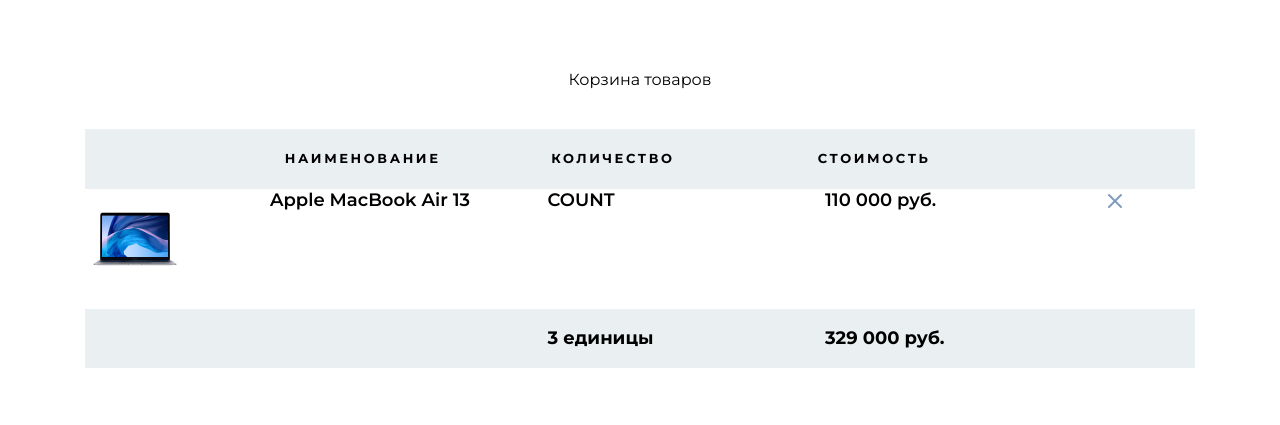
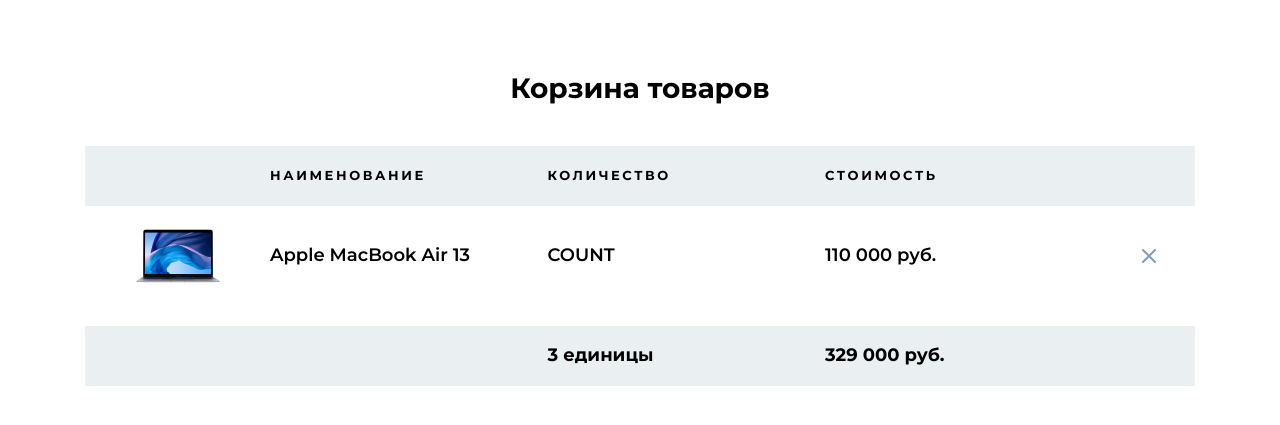
Before and after one commit to Nattyme/mini-projects, a PHP site: page / in a window 1280 px wide. Shown: the top 425 px of the page. Run offline with PHP 8.4, Linux system fonts and the light colour scheme.

Commit message:
.product style

```diff
--- a/CSS projects/Cart-page(HTML,SCSS)/css/main.css
+++ b/CSS projects/Cart-page(HTML,SCSS)/css/main.css
@@ -105,7 +105,7 @@
   text-align: center;
 }
 
-title-1 {
+.title-1 {
   font-size: 28px;
   line-height: 1.3;
   font-weight: 700;
@@ -114,7 +114,7 @@
 .cart-header {
   display: grid;
   grid-template-columns: 2fr repeat(3, 3fr) 1fr;
-  padding: 22px;
+  padding: 22px 0;
   background-color: #eaeff2;
   font-size: 13px;
   font-weight: 700;
@@ -145,22 +145,19 @@
   padding-bottom: 20px;
   display: grid;
   grid-template-columns: 2fr repeat(3, 3fr) 1fr;
-}
-
-.product__title {
   font-size: 18px;
   font-weight: 600;
   line-height: 1.3; /* 23.4px */
 }
 
-.product__count {
-  font-size: 18px;
-  font-weight: 600;
-  line-height: 1.3; /* 23.4px */
+.product > * {
+  align-self: center;
 }
 
-.product__price {
-  font-size: 18px;
-  font-weight: 600;
-  line-height: 1.3; /* 23.4px */
+.product__img {
+  justify-self: center;
+}
+
+.product__controls {
+  justify-self: center;
 }/*# sourceMappingURL=main.css.map */
--- a/CSS projects/Cart-page(HTML,SCSS)/index.html
+++ b/CSS projects/Cart-page(HTML,SCSS)/index.html
@@ -38,7 +38,7 @@
                             110 000 руб.
                         </div>
                         <div class="product__controls">
-                            <img src="./img/icons/x.svg" alt="">
+                            <button type="button"><img src="./img/icons/x.svg" alt="delete"></button>
                         </div>
                     </section>
                     <footer class="cart-footer">
--- a/CSS projects/Cart-page(HTML,SCSS)/sass/blocks/_cart-header.scss
+++ b/CSS projects/Cart-page(HTML,SCSS)/sass/blocks/_cart-header.scss
@@ -2,7 +2,7 @@
     display: grid;
     grid-template-columns: 2fr repeat(3, 3fr) 1fr;
 
-    padding: 22px;
+    padding: 22px 0;
     background-color: #eaeff2;
 
     font-size: 13px;
--- a/CSS projects/Cart-page(HTML,SCSS)/sass/blocks/_product.scss
+++ b/CSS projects/Cart-page(HTML,SCSS)/sass/blocks/_product.scss
@@ -3,28 +3,32 @@
 
     display: grid;
     grid-template-columns: 2fr repeat(3, 3fr) 1fr;
-}
 
-.product__img {
-}
-
-.product__title {
     font-size: 18px;
     font-weight: 600;
     line-height: 1.3; /* 23.4px */
 }
 
+.product > * {
+    align-self: center;
+}
+
+.product__img {
+    justify-self: center;
+}
+
+.product__title {
+
+}
+
 .product__count {
-    font-size: 18px;
-    font-weight: 600;
-    line-height: 1.3; /* 23.4px */
+
 }
 
 .product__price {
-    font-size: 18px;
-    font-weight: 600;
-    line-height: 1.3; /* 23.4px */
+
 }
 
 .product__controls {
+    justify-self: center;
 }
--- a/CSS projects/Cart-page(HTML,SCSS)/sass/blocks/_titles.scss
+++ b/CSS projects/Cart-page(HTML,SCSS)/sass/blocks/_titles.scss
@@ -1,4 +1,4 @@
-title-1 {
+.title-1 {
     font-size: 28px;
     line-height: 1.3;
     font-weight: 700;
```
Also changed, not shown: CSS projects/Cart-page(HTML,SCSS)/css/main.min.css (+1 -1 lines), CSS projects/Cart-page(HTML,SCSS)/img/icons/icon-down.svg (renamed from CSS projects/Cart-page(HTML,SCSS)/img/icons/arrow-down.svg), CSS projects/Cart-page(HTML,SCSS)/img/icons/icon-up.svg (renamed from CSS projects/Cart-page(HTML,SCSS)/img/icons/arrow-top.svg), CSS projects/Cart-page(HTML,SCSS)/img/products/mac-pro.jpg (renamed from CSS projects/Cart-page(HTML,SCSS)/img/products/macpro.jpg), 2 other files.
